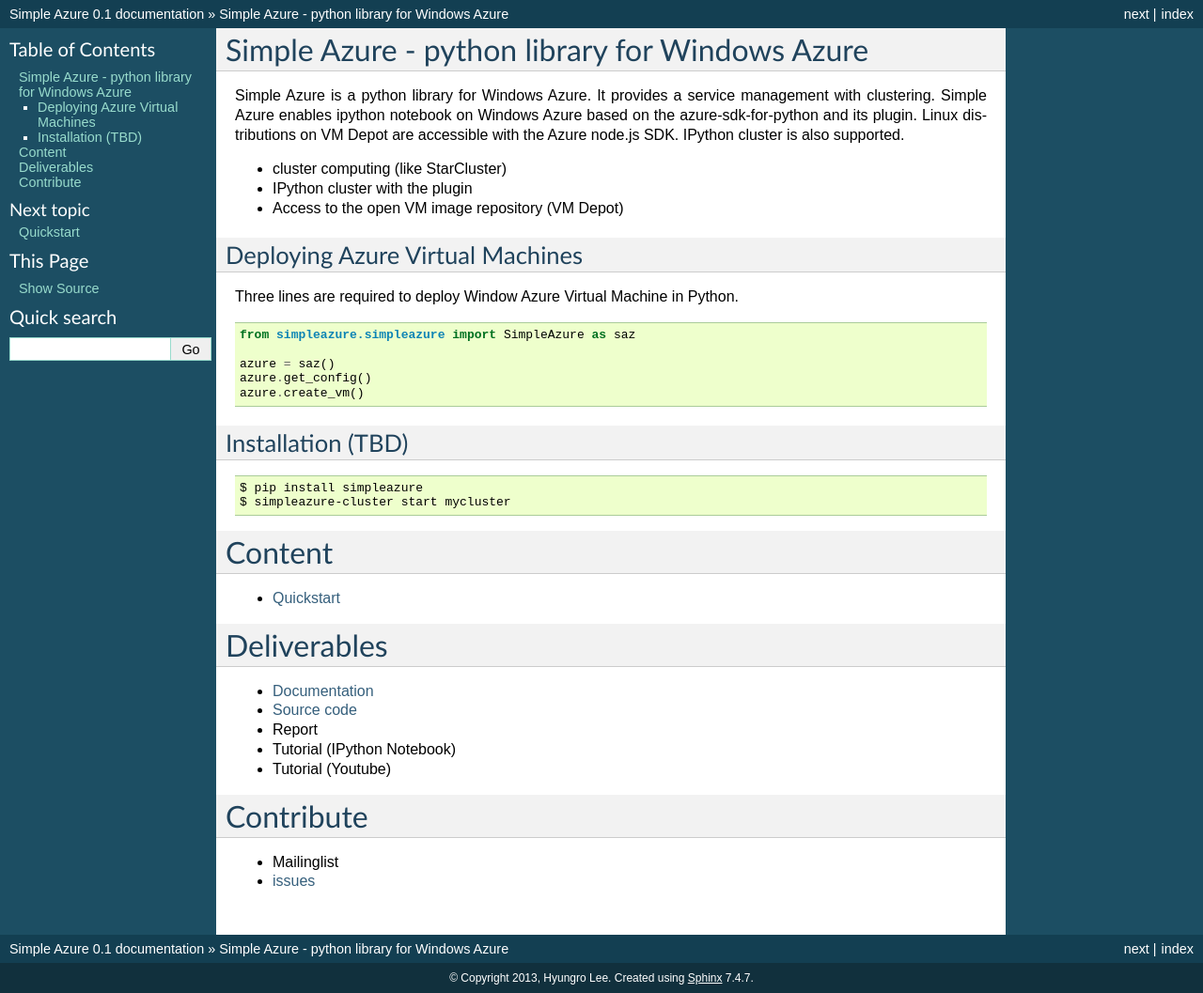
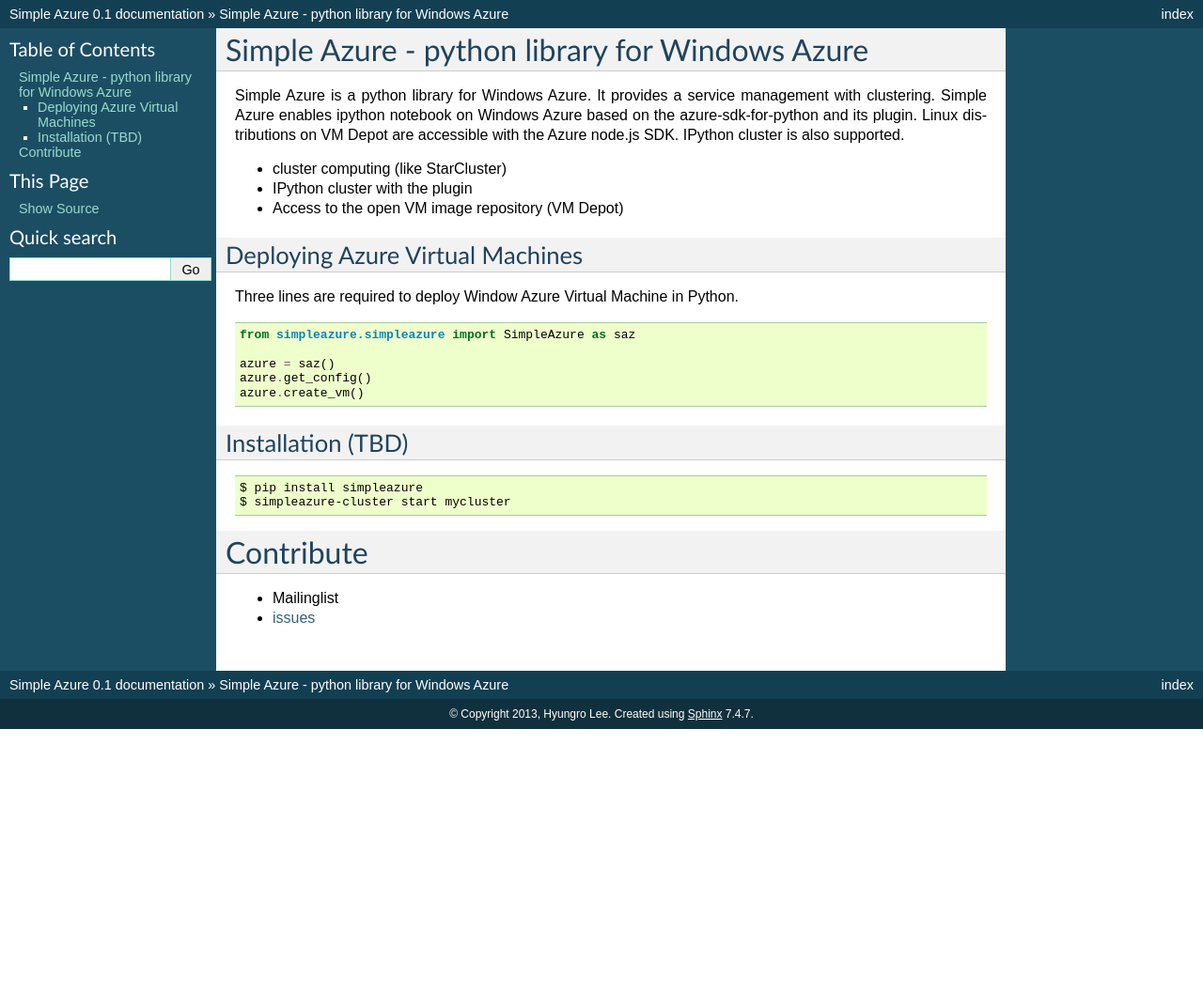
Before and after one commit to lee212/simpleazure, a Sphinx documentation site: the page built from docs/index.rst, in a window 1280 px wide. Shown: the whole page at 94% size. Built offline with Sphinx 7.4.7, drawn with Linux system fonts in a browser that asks for light colours; after the commit the page ends 900 px from its top, so only the background shows below that.

Commit message:
Update index.rst

```diff
--- a/docs/index.rst
+++ b/docs/index.rst
@@ -36,23 +36,6 @@
   $ pip install simpleazure
   $ simpleazure-cluster start mycluster
 
-Content
-=======
-
-.. toctree::
-   :maxdepth: 1
-
-   quickstart
-
-Deliverables
-============
-
-* `Documentation <https://simple-azure.readthedocs.org/en/latest/>`_
-* `Source code <https://github.com/lee212/simpleazure/>`_
-* Report
-* Tutorial (IPython Notebook)
-* Tutorial (Youtube)
-
 Contribute
 ===========
 
```
